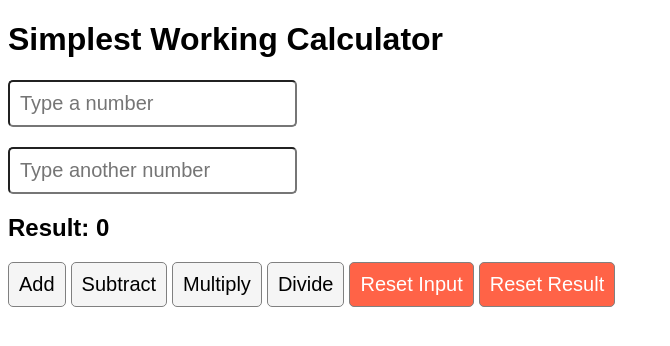
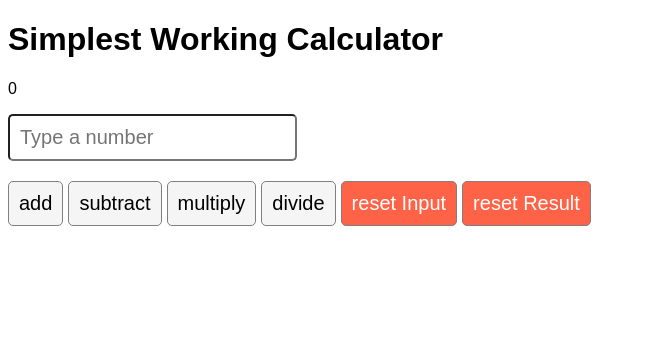
Before and after one commit to OpeDada/reactlab, a React (Create React App) app: page / in a window 1280 px wide. Shown: the top 346 px of the page, without its empty margins (0-670 px from the left). Built offline with nearby package versions, Linux system fonts and the light colour scheme.

Commit message:
edit to suit basic functionality

```diff
--- a/src/App.js
+++ b/src/App.js
@@ -3,47 +3,37 @@ import { useState, useRef } from "react";
 import "./App.css";
 
 function App() {
-  const [input1, setInput1] = useState("");
-  const [input2, setInput2] = useState("");
+  const inputRef = useRef(null);
   const resultRef = useRef(null);
   const [result, setResult] = useState(0);
 
-  function handleInput1Change(e) {
-    setInput1(e.target.value);
-  }
-
-  function handleInput2Change(e) {
-    setInput2(e.target.value);
-  }
-
   function plus(e) {
     e.preventDefault();
-    setResult(Number(input1) + Number(input2));
+    setResult((result) => result + Number(inputRef.current.value));
   }
 
   function minus(e) {
     // Add the code for the minus function
     e.preventDefault();
-    setResult(Number(input1) - Number(input2));
+    setResult((result) => result - Number(inputRef.current.value));
   }
 
   function times(e) {
     // Add the code for the plus function
     e.preventDefault();
-    setResult(Number(input1) * Number(input2));
+    setResult((result) => result * Number(inputRef.current.value));
   }
 
   function divide(e) {
     // Add the code for the divide function
     e.preventDefault();
-    setResult(Number(input1) / Number(input2));
+    setResult((result) => result / Number(inputRef.current.value));
   }
 
   function resetInput(e) {
     // Add the code for the resetInput function
     e.preventDefault();
-    setInput1("");
-    setInput2("");
+    inputRef.current.value = "";
   }
 
   function resetResult(e) {
@@ -58,26 +48,19 @@ function App() {
         <h1>Simplest Working Calculator</h1>
       </div>
       <form>
+        <p ref={resultRef}>{result}</p>
         <input
           pattern="[0-9]"
-          value={input1}
+          ref={inputRef}
           type="number"
           placeholder="Type a number"
-          onChange={handleInput1Change}
         />
-        <input
-          type="number"
-          placeholder="Type another number"
-          value={input2}
-          onChange={handleInput2Change}
-        />
-        <h2>Result: {result}</h2>
-        <button onClick={plus}>Add</button>
-        <button onClick={minus}>Subtract</button>
-        <button onClick={times}>Multiply</button>
-        <button onClick={divide}>Divide</button>
-        <button onClick={resetInput}>Reset Input</button>
-        <button onClick={resetResult}>Reset Result</button>
+        <button onClick={plus}>add</button>
+        <button onClick={minus}>subtract</button>
+        <button onClick={times}>multiply</button>
+        <button onClick={divide}>divide</button>
+        <button onClick={resetInput}>reset Input</button>
+        <button onClick={resetResult}>reset Result</button>
       </form>
     </div>
   );
```
